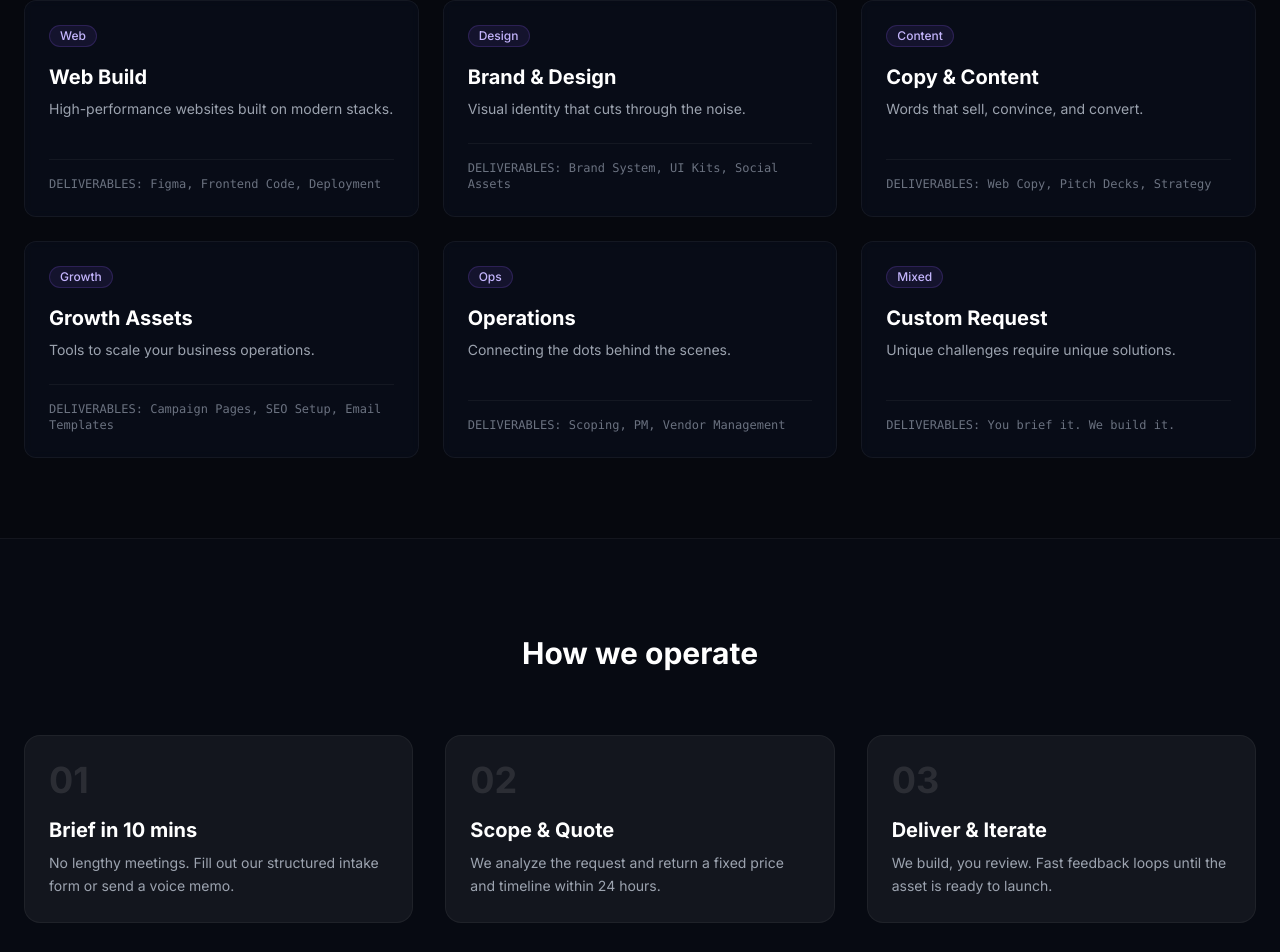
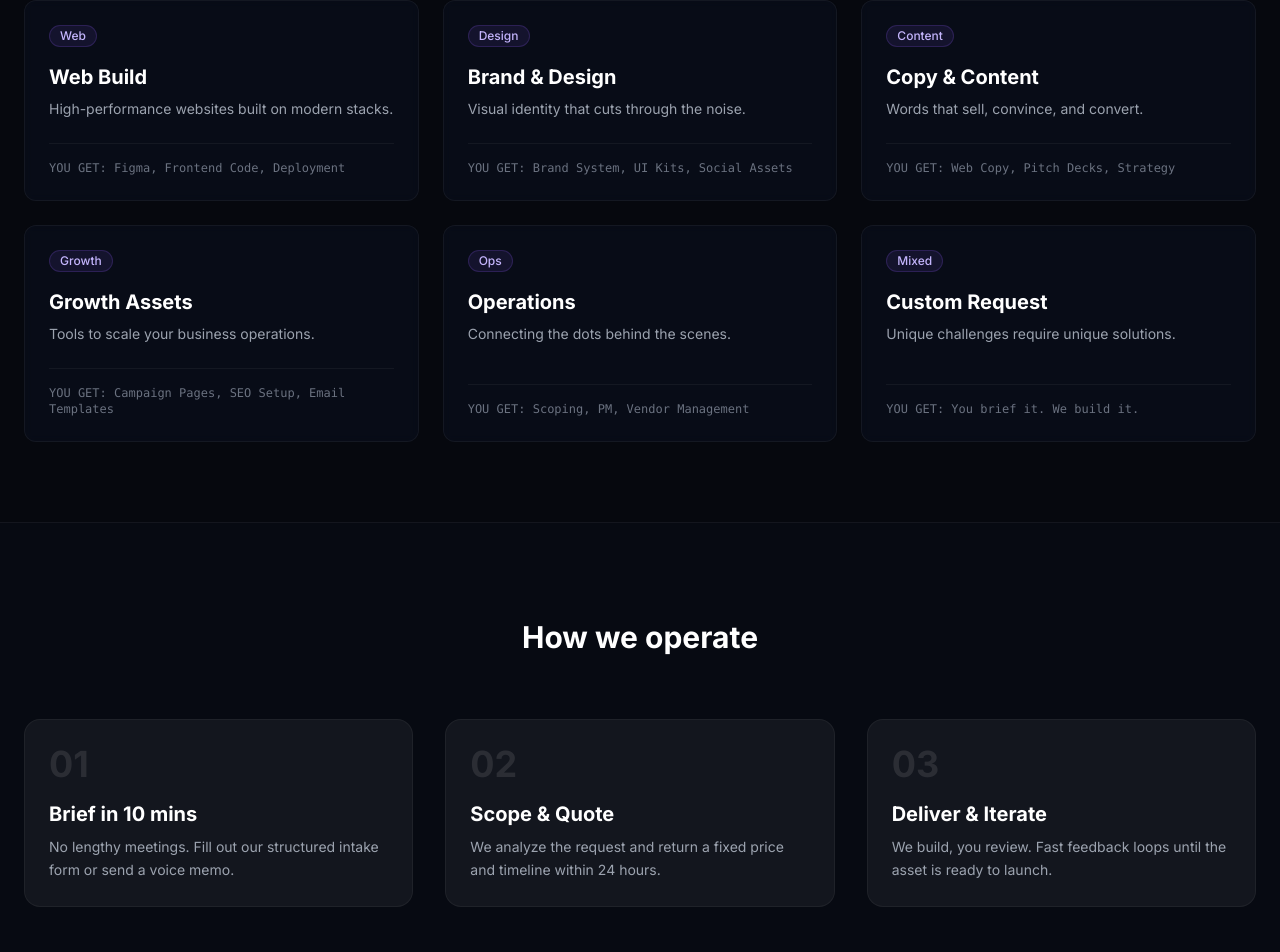
Before and after one commit to ARC-ARK/concierge-studio, a Next.js app: page / in a window 1280 px wide. Shown: the part 974-1926 px from the top of the page. Built offline with nearby package versions, Linux system fonts and the light colour scheme.

Commit message:
Update HomeServices.tsx

```diff
--- a/components/sections/HomeServices.tsx
+++ b/components/sections/HomeServices.tsx
@@ -1,4 +1,5 @@
 import { services } from "@/lib/content";
+import { copy } from "@/lib/copy";
 import { Card, Badge } from "@/components/ui/Primitives";
 import { ArrowUpRight } from "lucide-react";
 import Link from "next/link";
@@ -8,9 +9,9 @@ export default function HomeServices() {
     <section className="py-20 bg-black/20">
       <div className="container mx-auto px-6">
         <div className="flex justify-between items-end mb-12">
-           <h2 className="text-3xl font-bold text-white">Our Services</h2>
+           <h2 className="text-3xl font-bold text-white">{copy.home.servicesTitle}</h2>
            <Link href="/services" className="text-sm text-violet-400 hover:text-violet-300 flex items-center gap-1">
-             View all <ArrowUpRight className="w-4 h-4"/>
+             {copy.common.viewAll} <ArrowUpRight className="w-4 h-4"/>
            </Link>
         </div>
 
@@ -23,7 +24,7 @@ export default function HomeServices() {
               <h3 className="text-xl font-bold text-white mb-2">{s.title}</h3>
               <p className="text-gray-400 text-sm mb-6 flex-grow">{s.desc}</p>
               <div className="pt-4 border-t border-white/5">
-                <p className="text-xs text-gray-500 font-mono">DELIVERABLES: {s.deliverables}</p>
+                <p className="text-xs text-gray-500 font-mono">{copy.servicesPage.youGet} {s.deliverables}</p>
               </div>
             </Card>
           ))}
```
